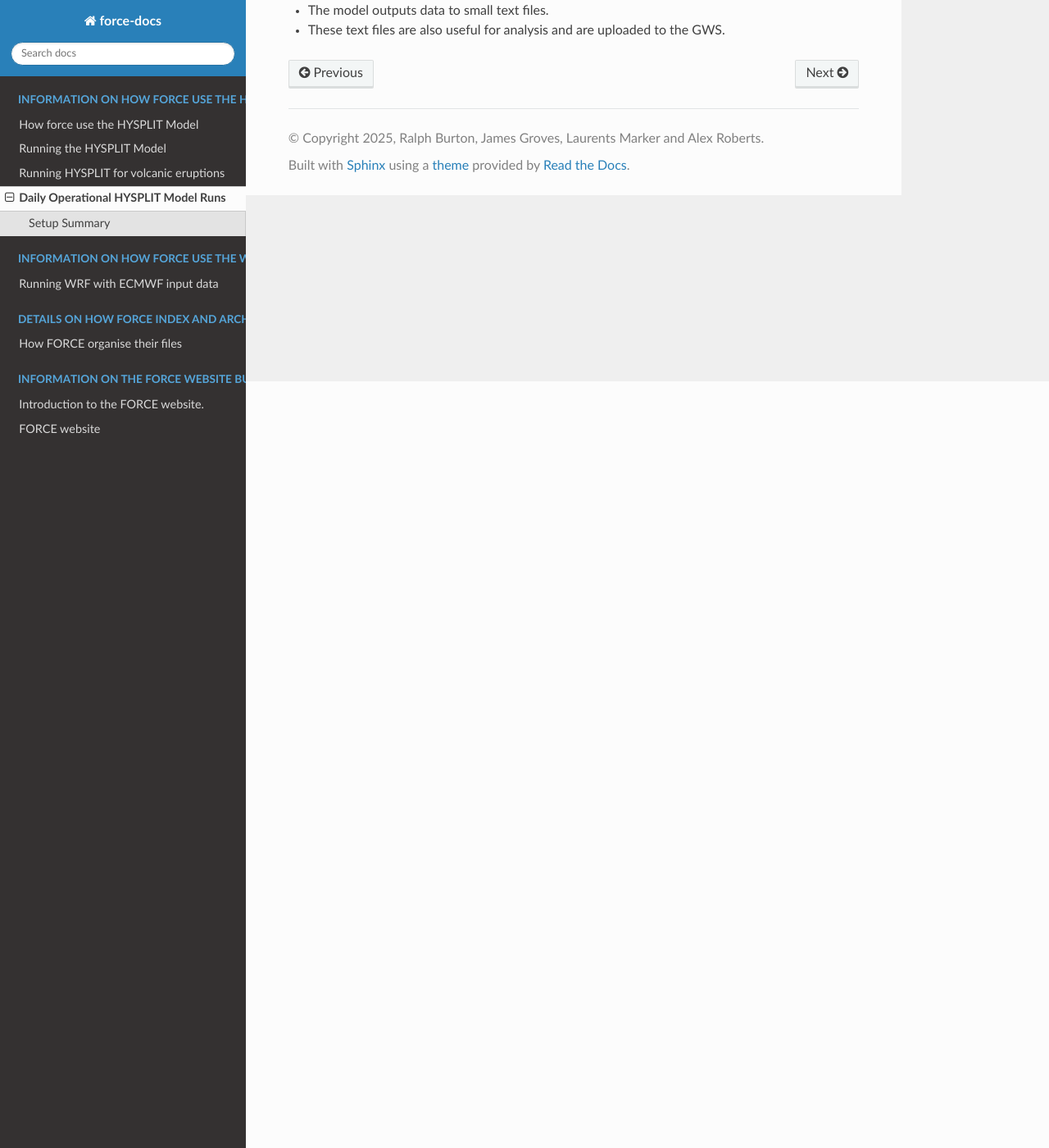
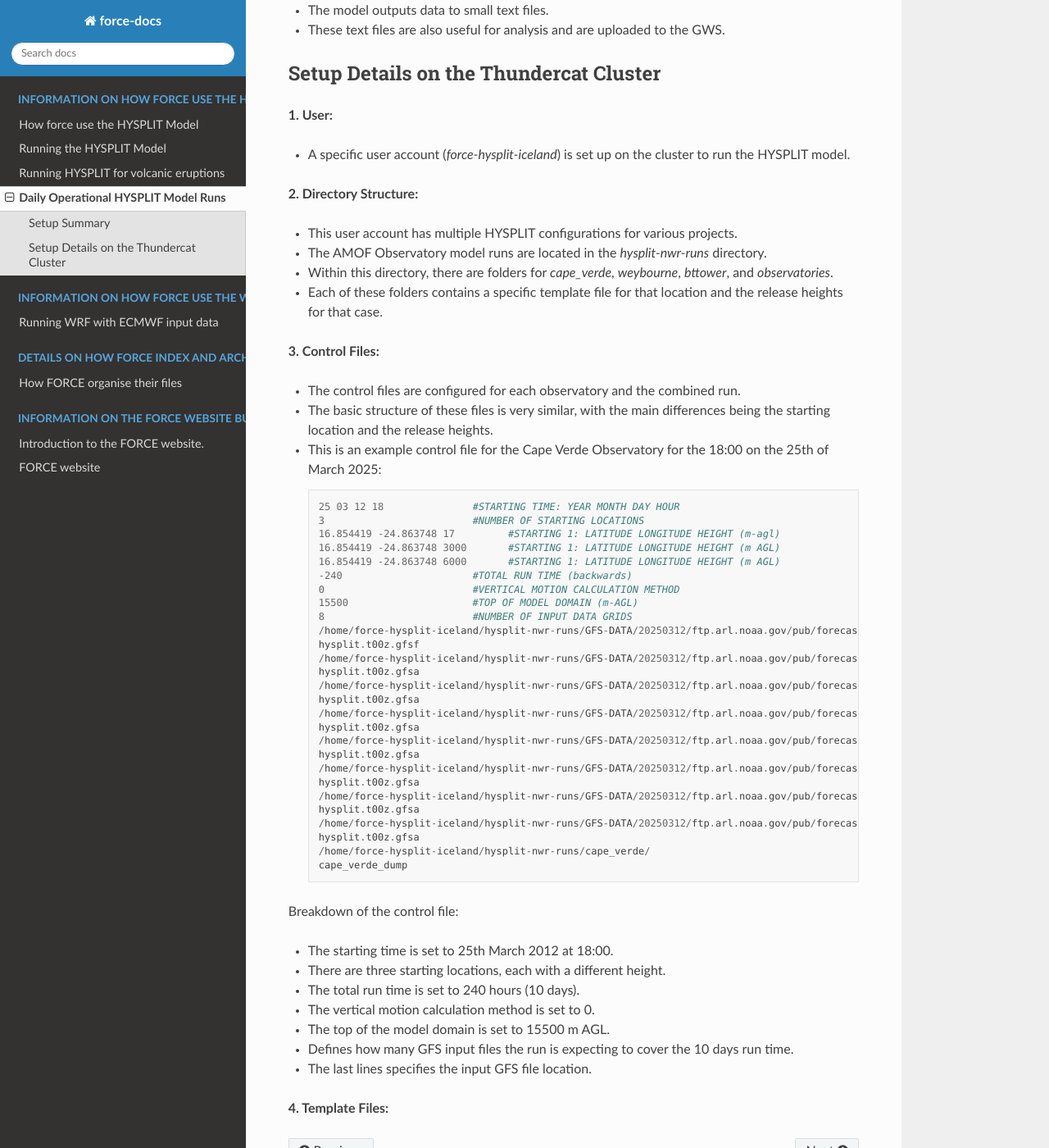
Before and after one commit to ncas-force/force-docs, a Sphinx documentation site: the page built from docs/hysplit/operationalhysplit.rst, in a window 1280 px wide and 1400 px high, scrolled down 935 px. Shown: the whole window at 82% size. Built offline with Sphinx 7.4.7 and the Read the Docs theme 3.1.0, drawn with Linux system fonts in a browser that asks for light colours; some of the changed text lies outside the part shown.

Commit message:
added the directory sturucture and control files section.

```diff
--- a/docs/hysplit/operationalhysplit.rst
+++ b/docs/hysplit/operationalhysplit.rst
@@ -17,7 +17,7 @@ Daily, as part of our operational workflow, the following HYSPLIT back trajector
 
 **2. Parallel Execution:**
 
-* Each observatory is set up as its own instance, with a dedicated directory for its control and template files.
+* Each observatory and the combined run is set up as its own instance, with a dedicated directory for its control and template files.
 * These instances are then run in parallel across the cluster.
 
 **3. Post-Processing:**
@@ -31,3 +31,64 @@ Daily, as part of our operational workflow, the following HYSPLIT back trajector
 
 * The model outputs data to small text files.
 * These text files are also useful for analysis and are uploaded to the GWS.
+
+---------------------------------------
+Setup Details on the Thundercat Cluster
+---------------------------------------
+
+**1. User:**
+
+* A specific user account (`force-hysplit-iceland`) is set up on the cluster to run the HYSPLIT model.
+
+**2. Directory Structure:**
+
+* This user account has multiple HYSPLIT configurations for various projects.
+* The AMOF Observatory model runs are located in the `hysplit-nwr-runs` directory.
+* Within this directory, there are folders for `cape_verde`, `weybourne`, `bttower`, and `observatories`.
+* Each of these folders contains a specific template file for that location and the release heights for that case.
+
+**3. Control Files:**
+
+* The control files are configured for each observatory and the combined run.
+* The basic structure of these files is very similar, with the main differences being the starting location and the release heights.
+* This is an example control file for the Cape Verde Observatory for the 18:00 on the 25th of March 2025::
+
+    25 03 12 18               #STARTING TIME: YEAR MONTH DAY HOUR
+    3                         #NUMBER OF STARTING LOCATIONS
+    16.854419 -24.863748 17         #STARTING 1: LATITUDE LONGITUDE HEIGHT (m-agl)
+    16.854419 -24.863748 3000       #STARTING 1: LATITUDE LONGITUDE HEIGHT (m AGL)
+    16.854419 -24.863748 6000       #STARTING 1: LATITUDE LONGITUDE HEIGHT (m AGL)
+    -240                      #TOTAL RUN TIME (backwards)
+    0                         #VERTICAL MOTION CALCULATION METHOD
+    15500                     #TOP OF MODEL DOMAIN (m-AGL)
+    8                         #NUMBER OF INPUT DATA GRIDS
+    /home/force-hysplit-iceland/hysplit-nwr-runs/GFS-DATA/20250312/ftp.arl.noaa.gov/pub/forecast/20250312/
+    hysplit.t00z.gfsf
+    /home/force-hysplit-iceland/hysplit-nwr-runs/GFS-DATA/20250312/ftp.arl.noaa.gov/pub/forecast/20250312/
+    hysplit.t00z.gfsa
+    /home/force-hysplit-iceland/hysplit-nwr-runs/GFS-DATA/20250312/ftp.arl.noaa.gov/pub/forecast/20250311/
+    hysplit.t00z.gfsa
+    /home/force-hysplit-iceland/hysplit-nwr-runs/GFS-DATA/20250312/ftp.arl.noaa.gov/pub/forecast/20250310/
+    hysplit.t00z.gfsa
+    /home/force-hysplit-iceland/hysplit-nwr-runs/GFS-DATA/20250312/ftp.arl.noaa.gov/pub/forecast/20250309/
+    hysplit.t00z.gfsa
+    /home/force-hysplit-iceland/hysplit-nwr-runs/GFS-DATA/20250312/ftp.arl.noaa.gov/pub/forecast/20250308/
+    hysplit.t00z.gfsa
+    /home/force-hysplit-iceland/hysplit-nwr-runs/GFS-DATA/20250312/ftp.arl.noaa.gov/pub/forecast/20250307/
+    hysplit.t00z.gfsa
+    /home/force-hysplit-iceland/hysplit-nwr-runs/GFS-DATA/20250312/ftp.arl.noaa.gov/pub/forecast/20250306/
+    hysplit.t00z.gfsa
+    /home/force-hysplit-iceland/hysplit-nwr-runs/cape_verde/
+    cape_verde_dump
+
+Breakdown of the control file:
+
+* The starting time is set to 25th March 2012 at 18:00.
+* There are three starting locations, each with a different height.
+* The total run time is set to 240 hours (10 days).
+* The vertical motion calculation method is set to 0.
+* The top of the model domain is set to 15500 m AGL.
+* Defines how many GFS input files the run is expecting to cover the 10 days run time.
+* The last lines specifies the input GFS file location.
+
+**4. Template Files:**
```
